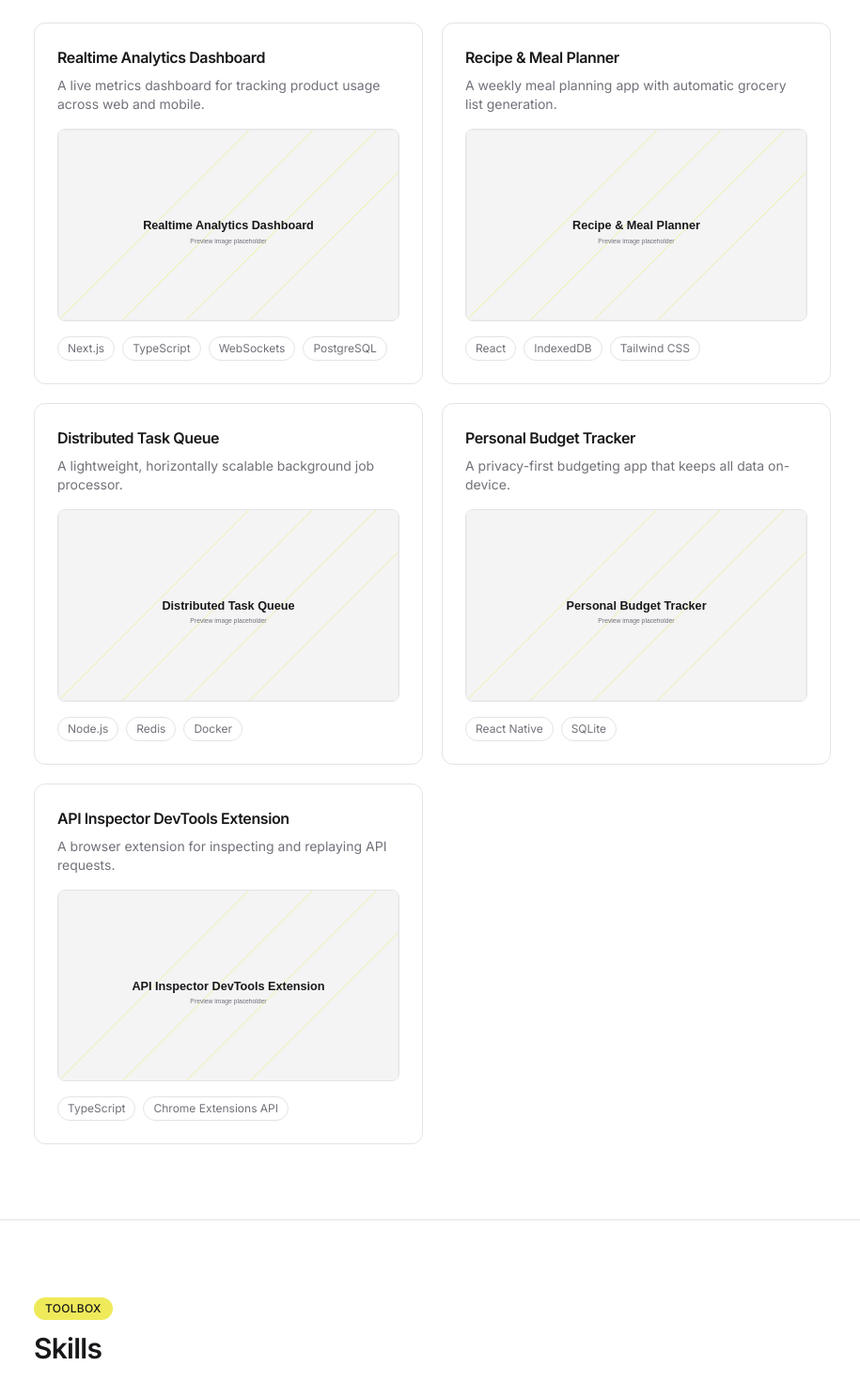
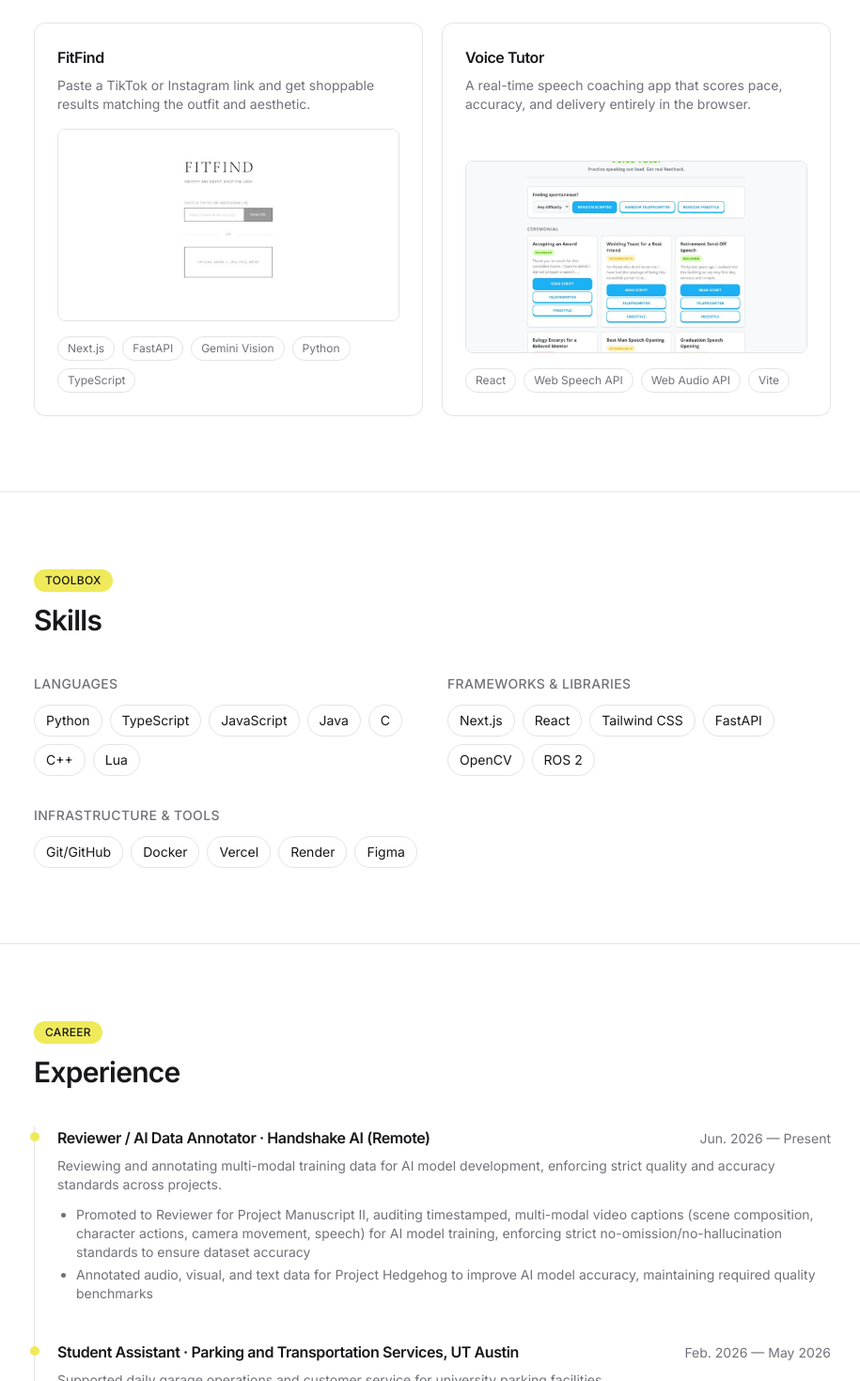
Before and after one commit to JoshNguyen13/Portfolio, a Next.js app: page / in a window 1280 px wide. Shown: the part 820-2290 px from the top of the page at 94% size, without its empty margins (180-1095 px from the left). Built offline with nearby package versions, Linux system fonts and the light colour scheme.

Commit message:
Complete for now

```diff
--- a/src/data/experience.ts
+++ b/src/data/experience.ts
@@ -2,36 +2,27 @@
 
 export const experience: ExperienceEntry[] = [
   {
-    role: "Senior Software Engineer",
-    org: "Northwind Labs",
-    start: "2023",
+    role: "Reviewer / AI Data Annotator",
+    org: "Handshake AI (Remote)",
+    start: "Jun. 2026",
     end: "Present",
     description:
-      "Lead engineer on the platform team, responsible for the core API and internal developer tooling used by 15+ product engineers.",
+      "Reviewing and annotating multi-modal training data for AI model development, enforcing strict quality and accuracy standards across projects.",
     highlights: [
-      "Redesigned the service's data layer, cutting p95 API latency by 40%",
-      "Built an internal CLI that reduced local environment setup time from 45 minutes to under 5",
-      "Mentored three junior engineers through onboarding and their first major feature launches",
+      "Promoted to Reviewer for Project Manuscript II, auditing timestamped, multi-modal video captions (scene composition, character actions, camera movement, speech) for AI model training, enforcing strict no-omission/no-hallucination standards to ensure dataset accuracy",
+      "Annotated audio, visual, and text data for Project Hedgehog to improve AI model accuracy, maintaining required quality benchmarks",
     ],
   },
   {
-    role: "Software Engineer",
-    org: "Bright Path Technologies",
-    start: "2021",
-    end: "2023",
+    role: "Student Assistant",
+    org: "Parking and Transportation Services, UT Austin",
+    start: "Feb. 2026",
+    end: "May 2026",
     description:
-      "Full-stack engineer on a small team building customer-facing dashboards and the underlying reporting infrastructure.",
+      "Supported daily garage operations and customer service for university parking facilities.",
     highlights: [
-      "Shipped a self-serve reporting feature adopted by 80% of active customers within two quarters",
-      "Migrated the frontend from a legacy Angular app to React, improving build times by 3x",
+      "Monitored daily garage operations, including entry/exit activity and enforcement of university parking policies, while coordinating with staff to maintain efficient traffic flow and safety in high-traffic facilities",
+      "Provided customer support to students and visitors, resolving parking inquiries and access/permit issues",
     ],
   },
-  {
-    role: "Software Engineering Intern",
-    org: "Cedarwood Systems",
-    start: "2020",
-    end: "2020",
-    description:
-      "Worked on the mobile team building features for the company's flagship iOS and Android app.",
-  },
 ];
--- a/src/data/profile.ts
+++ b/src/data/profile.ts
@@ -1,14 +1,13 @@
 import { Profile } from "@/types";
 
 export const profile: Profile = {
-  name: "Jordan Avery",
-  tagline: "Software Engineer building fast, thoughtful products",
-  bio: "I'm a software engineer who enjoys turning ambiguous problems into clean, reliable systems. I've spent my career working across the stack — from React front ends to backend APIs and infrastructure — and I care most about building things that are simple to use and simple to maintain.",
-  location: "San Francisco, CA",
-  email: "hello@example.com",
+  name: "Joshua Nguyen",
+  tagline: "I like to build things",
+  bio: "I'm a Computer Science student at UT Austin, minoring in Business Foundations through McCombs, working toward a career in software engineering. I have a focus on full-stack development, backend systems, computer vision, and design. I like tackling problems that require both technical precision and creative problem-solving.",
+  location: "Austin, TX",
+  email: "joshng2014@gmail.com",
   links: {
-    github: "https://github.com/example",
-    linkedin: "https://linkedin.com/in/example",
-    twitter: "https://twitter.com/example",
+    github: "https://github.com/JoshNguyen13",
+    linkedin: "https://linkedin.com/in/JoshuaLNguyen",
   },
 };
--- a/src/data/projects.ts
+++ b/src/data/projects.ts
@@ -2,58 +2,25 @@
 
 export const projects: Project[] = [
   {
-    slug: "realtime-dashboard",
-    title: "Realtime Analytics Dashboard",
-    summary: "A live metrics dashboard for tracking product usage across web and mobile.",
-    image: "/projects/realtime-dashboard.svg",
-    description:
-      "Built a realtime analytics dashboard that ingests event streams and renders live charts for product and growth teams. Focused on sub-second latency from event to chart update, using websockets for streaming and a denormalized read model for fast queries. Supports custom date ranges, saved views, and CSV export.",
-    tags: ["Next.js", "TypeScript", "WebSockets", "PostgreSQL"],
-    liveUrl: "https://example.com",
-    repoUrl: "https://github.com/example/realtime-dashboard",
+    slug: "fitfind",
+    title: "FitFind",
+    summary: "Paste a TikTok or Instagram link and get shoppable results matching the outfit and aesthetic.",
+    image: "projects/FitFind.png",
+    description:"A fashion discovery app that turns a pasted TikTok/Instagram URL or uploaded screenshot into shoppable product results. yt-dlp and OpenCV extract key frames from the video server-side, then a single Gemini Vision call detects individual clothing items and classifies the overall aesthetic (e.g. 'gorpcore', 'quiet luxury'). Results are split into two sections — Exact Items, matched to the specific detected pieces, and Related Items, matched to the broader aesthetic — with sort and price filtering handled client-side after a single Serper API call per query to avoid redundant re-fetching. Built with a FastAPI backend and Next.js frontend, with retry logic for Gemini rate limits and gender-aware prompting for more accurate item classification.",
+    tags: ["Next.js", "FastAPI", "Gemini Vision", "Python", "TypeScript"],
+    liveUrl: "https://fitfind-joshuanguyen.vercel.app",
+    repoUrl: "https://github.com/JoshNguyen13/FitFind",
     featured: true,
   },
   {
-    slug: "recipe-planner",
-    title: "Recipe & Meal Planner",
-    summary: "A weekly meal planning app with automatic grocery list generation.",
-    image: "/projects/recipe-planner.svg",
-    description:
-      "A meal planning app that lets users build weekly menus from a recipe library and automatically generates a consolidated grocery list, grouped by store aisle. Includes drag-and-drop scheduling, serving-size scaling, and offline support via a local-first data layer.",
-    tags: ["React", "IndexedDB", "Tailwind CSS"],
-    liveUrl: "https://example.com",
-    repoUrl: "https://github.com/example/recipe-planner",
+    slug: "voice-tutor",
+    title: "Voice Tutor",
+    summary: "A real-time speech coaching app that scores pace, accuracy, and delivery entirely in the browser.",
+    image: "projects/VoiceTutor.png",
+    description: "A fully client-side public speaking coach that transcribes live speech via the Web Speech API and aligns it against target scripts with a Levenshtein edit-distance algorithm to score pace, accuracy, filler words, and hesitation pauses in real time. Includes a teleprompter mode with adjustable auto-scroll speed, live pitch/monotone detection via the Web Audio API, and instant audio playback -- all running serverless with zero paid APIs or backend.",
+    tags: ["React", "Web Speech API", "Web Audio API", "Vite"],
+    liveUrl: "https://voicetutor-joshuanguyen.vercel.app",
+    repoUrl: "https://github.com/JoshNguyen13/Voice-Tutor",
     featured: true,
   },
-  {
-    slug: "task-queue",
-    title: "Distributed Task Queue",
-    summary: "A lightweight, horizontally scalable background job processor.",
-    image: "/projects/task-queue.svg",
-    description:
-      "A background job processing system designed for horizontal scalability, with at-least-once delivery, configurable retries with exponential backoff, and dead-letter queues for failed jobs. Includes a web UI for inspecting queue depth, job history, and worker health.",
-    tags: ["Node.js", "Redis", "Docker"],
-    repoUrl: "https://github.com/example/task-queue",
-    featured: true,
-  },
-  {
-    slug: "budget-tracker",
-    title: "Personal Budget Tracker",
-    summary: "A privacy-first budgeting app that keeps all data on-device.",
-    image: "/projects/budget-tracker.svg",
-    description:
-      "A budgeting app built around the idea that financial data should never leave your device. All transaction data is stored and processed locally, with optional encrypted export/import for backups. Includes category breakdowns, recurring transaction detection, and monthly trend charts.",
-    tags: ["React Native", "SQLite"],
-    repoUrl: "https://github.com/example/budget-tracker",
-  },
-  {
-    slug: "devtools-extension",
-    title: "API Inspector DevTools Extension",
-    summary: "A browser extension for inspecting and replaying API requests.",
-    image: "/projects/devtools-extension.svg",
-    description:
-      "A browser DevTools extension that captures outgoing API requests, lets developers inspect headers and payloads, and replay requests with modified parameters directly from the panel. Built to speed up debugging integrations without needing a separate proxy tool.",
-    tags: ["TypeScript", "Chrome Extensions API"],
-    repoUrl: "https://github.com/example/devtools-extension",
-  },
 ];
--- a/src/data/skills.ts
+++ b/src/data/skills.ts
@@ -3,18 +3,14 @@
 export const skills: SkillGroup[] = [
   {
     category: "Languages",
-    items: ["TypeScript", "JavaScript", "Python", "SQL"],
+    items: ["Python", "TypeScript", "JavaScript", "Java", "C", "C++", "Lua"],
   },
   {
     category: "Frameworks & Libraries",
-    items: ["React", "Next.js", "Node.js", "Express", "React Native"],
+    items: ["Next.js", "React", "Tailwind CSS", "FastAPI", "OpenCV", "ROS 2"],
   },
   {
     category: "Infrastructure & Tools",
-    items: ["PostgreSQL", "Redis", "Docker", "AWS", "GitHub Actions"],
-  },
-  {
-    category: "Practices",
-    items: ["API Design", "Testing & CI/CD", "Performance Tuning", "Accessibility"],
+    items: ["Git/GitHub", "Docker", "Vercel", "Render", "Figma"],
   },
 ];
```
Also changed, not shown: public/projects/FitFind.png (added), public/projects/VoiceTutor.png (added).
